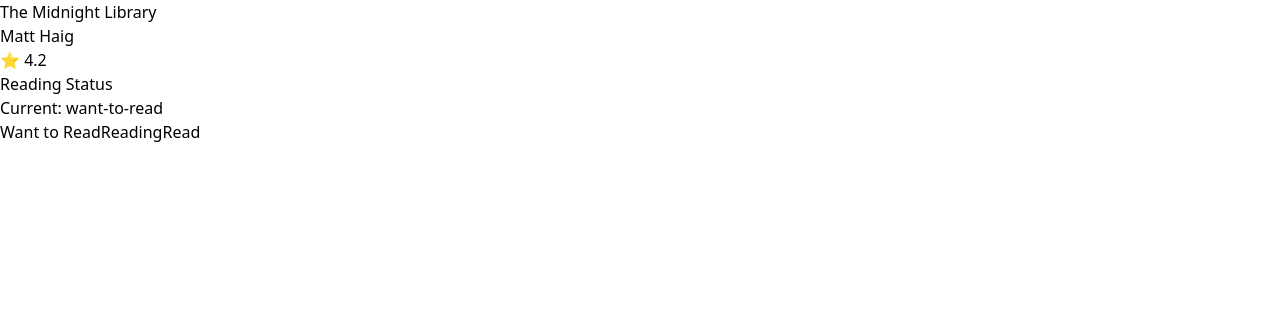
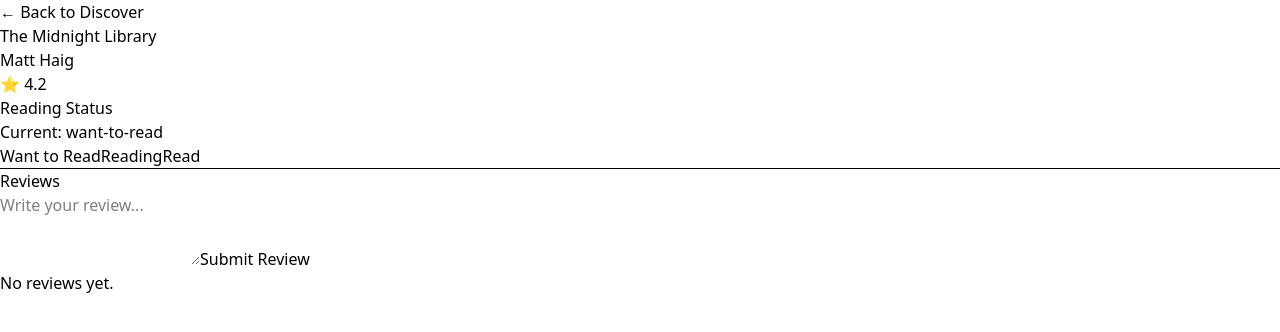
Before and after one commit to veradebv/Discovera, an Angular app: page /books/0 in a window 1280 px wide. Shown: the top 332 px of the page. Built offline with nearby package versions, Linux system fonts and the light colour scheme.

Commit message:
added reviews to books

```diff
--- a/src/app/book-detail/book-detail.html
+++ b/src/app/book-detail/book-detail.html
@@ -1,3 +1,4 @@
+<button (click)="goBack()">← Back to Discover</button>
 @if (book) {
     <h2>{{ book.title }}</h2>
     <p> {{ book.author }}</p>
@@ -9,6 +10,31 @@
     <button (click)="setStatus('want-to-read')">Want to Read</button>
     <button (click)="setStatus('reading')">Reading</button>
     <button (click)="setStatus('read')">Read</button>
+
+    <hr />
+
+    <h3>Reviews</h3>
+
+    <textarea
+    [(ngModel)]="newReview"
+    placeholder="Write your review..."
+    rows="3"
+  ></textarea>
+  <button (click)="addReview()">Submit Review</button>
+
+  @if (book.reviews?.length) {
+    <ul>
+      @for (review of book.reviews; track review.createdAt) {
+        <li>
+          {{ review.text }}
+          <br/>
+          <small>{{ review.createdAt | date: 'short' }}</small>
+        </li>
+      }
+    </ul>
+  } @else {
+    <p>No reviews yet.</p>
+  }
 } @else {
     <p>Book not found.</p>
 }
--- a/src/app/book-detail/book-detail.ts
+++ b/src/app/book-detail/book-detail.ts
@@ -1,19 +1,22 @@
 import { Component } from '@angular/core';
-import { ActivatedRoute } from '@angular/router';
+import { ActivatedRoute, Router } from '@angular/router';
 import { CommonModule } from '@angular/common';
+import { FormsModule } from '@angular/forms';
 import { BookService, Book, ReadingStatus } from '../book.service';
 
 @Component({
   selector: 'app-book-detail',
   standalone: true,
-  imports: [CommonModule],
+  imports: [CommonModule, FormsModule],
   templateUrl: './book-detail.html',
 })
 export class BookDetailComponent {
   book?: Book;
+  newReview = '';
 
   constructor(
     private route: ActivatedRoute,
+    private router: Router,
     private bookService: BookService
   ) {
     const id = Number(this.route.snapshot.paramMap.get('id'));
@@ -22,8 +25,18 @@
 
   setStatus(status: ReadingStatus) {
     if (!this.book) return;
-
       this.bookService.updateStatus(this.book.id, status);
       this.book.status = status;
   }
+
+  addReview() {
+    if (!this.book || !this.newReview.trim()) return;
+
+    this.bookService.addReview(this.book.id, this.newReview);
+    this.newReview = '';
+  }
+
+  goBack() {
+    this.router.navigate(['/']);
+  }
 }
--- a/src/app/book.service.ts
+++ b/src/app/book.service.ts
@@ -1,6 +1,11 @@
 import { Injectable } from '@angular/core';
 
 export type ReadingStatus = 'want-to-read' | 'reading' | 'read';
+
+export interface Review {
+  text: string;
+  createdAt: Date;
+}
 
 export interface Book {
   id: number;
@@ -8,6 +13,7 @@
   author: string;
   rating: number;
   status?: ReadingStatus;
+  reviews: Review[];
 }
 
 @Injectable({
@@ -20,27 +26,44 @@
       title: 'The Midnight Library',
       author: 'Matt Haig',
       rating: 4.2,
-      status: 'want-to-read'
+      status: 'want-to-read',
+      reviews: []
     },
     {
       id: 1,
       title: 'Atomic Habits',
       author: 'James Clear',
       rating: 4.5,
-      status: 'reading'
+      status: 'reading',
+      reviews: []
     },
     {
       id: 2,
       title: 'Norwegian Wood',
       author: 'Haruki Murakami',
       rating: 4.0,
-      status: 'read'
+      status: 'read',
+      reviews: []
     },
   ];
 
   updateStatus(id: number, status: ReadingStatus){
     const book = this.books.find(book => book.id === id);
+    if (!book) return;
+
+    book.status = status;
   }
+
+  addReview(bookId: number, text: string) {
+  const book = this.books.find(b => b.id === bookId);
+  if (!book) return;
+
+  book.reviews.push({
+    text,
+    createdAt: new Date(),
+  });
+}
+
 
   getBooks(): Book[] {
     return this.books;
```
